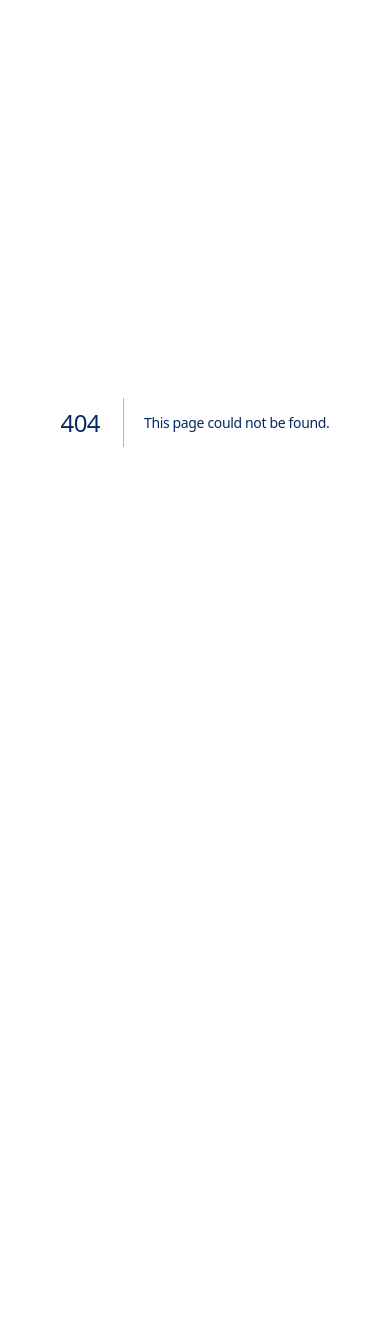
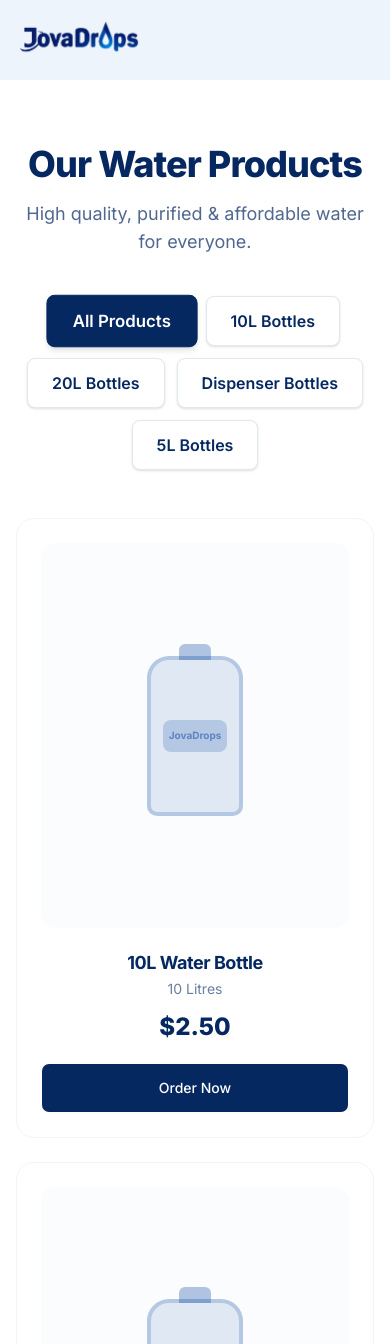
Before and after one commit to kloudke/jovadrops-web-app, a Next.js app: page /products in a window 390 px wide. Before the commit this address had no page. Shown: the top 1344 px of the page. Before the commit the page ends 844 px from the top, so only its background shows below. Built offline with nearby package versions, Linux system fonts and the light colour scheme.

Commit message:
Add buttons' responsiveness.

```diff
--- a/src/app/(public)/how-it-works/page.tsx
+++ b/src/app/(public)/how-it-works/page.tsx
@@ -24,7 +24,7 @@ export default function HowItWorksPage() {
             How We Purify Every Drop
           </h1>
           <p className="text-brand-dark/70 text-lg max-w-2xl mx-auto">
-            Advanced purification process to ensure 100% safe and great tasting water.
+            Our advanced multi-stage purification process ensures 100% safe, healthy, and great tasting water.
           </p>
         </div>
       </section>
--- a/src/app/(public)/page.tsx
+++ b/src/app/(public)/page.tsx
@@ -33,11 +33,11 @@ export default function HomePage() {
                 Clean, safe and affordable water refill solutions for a healthier you and a better tomorrow.
               </p>
               <div className="flex flex-col sm:flex-row gap-4">
-                <Button size="lg" className="bg-brand-dark hover:bg-brand-dark/90 text-white rounded-md px-8 py-6 text-base font-semibold">
+                <Button size="lg" className="bg-brand-dark hover:bg-brand-primary text-white rounded-md px-8 py-6 text-base font-semibold cursor-pointer">
                   <ShoppingCart className="mr-2 h-5 w-5" />
                   Order Now
                 </Button>
-                <Button size="lg" variant="outline" className="border-brand-primary text-brand-primary hover:bg-brand-light rounded-md px-8 py-6 text-base font-semibold">
+                <Button size="lg" variant="outline" className="border-brand-primary text-brand-primary hover:bg-brand-light rounded-md px-8 py-6 text-base font-semibold cursor-pointer">
                   <MapPin className="mr-2 h-5 w-5" />
                   Find Station
                 </Button>
@@ -130,14 +130,14 @@ export default function HomePage() {
                   Download our app for a faster, seamless ordering experience.
                 </p>
                 <div className="flex flex-col sm:flex-row gap-4 justify-center lg:justify-start">
-                  <Button size="lg" className="bg-black hover:bg-black/80 text-white rounded-xl px-6 py-6 border border-white/20 flex items-center gap-3 h-auto shadow-lg text-left">
+                  <Button size="lg" className="bg-black hover:bg-brand-primary text-white rounded-xl px-6 py-6 border border-white/20 flex items-center gap-3 h-auto shadow-lg text-left cursor-pointer">
                     <Image src="/google-play.svg" alt="Google Play" width={24} height={24} className="w-6 h-6" />
                     <div className="flex flex-col items-start leading-none">
                       <span className="text-[10px] text-white/70 uppercase">Get it on</span>
                       <span className="text-base font-bold">Google Play</span>
                     </div>
                   </Button>
-                  <Button size="lg" className="bg-black hover:bg-black/80 text-white rounded-xl px-6 py-6 border border-white/20 flex items-center gap-3 h-auto shadow-lg text-left">
+                  <Button size="lg" className="bg-black hover:bg-brand-primary text-white rounded-xl px-6 py-6 border border-white/20 flex items-center gap-3 h-auto shadow-lg text-left cursor-pointer">
                     <Image src="/apple.svg" alt="App Store" width={24} height={24} className="w-6 h-6" />
                     <div className="flex flex-col items-start leading-none">
                       <span className="text-[10px] text-white/70 uppercase">Download on the</span>
--- /dev/null
+++ b/src/app/(public)/products/page.tsx
@@ -0,0 +1,125 @@
+"use client"
+
+import { useState } from "react"
+import Image from "next/image"
+import { Button } from "@/components/ui/button"
+
+// Temporary mock data until we connect to the Prisma database
+const products = [
+  { id: 1, name: "10L Water Bottle", volume: "10 Litres", price: "$2.50", category: "10L Bottles" },
+  { id: 2, name: "20L Water Bottle", volume: "20 Litres", price: "$3.50", category: "20L Bottles" },
+  { id: 3, name: "Dispenser Bottle", volume: "18.9 Litres", price: "$4.00", category: "Dispenser Bottles" },
+  { id: 4, name: "5L Water Bottle", volume: "5 Litres", price: "$1.50", category: "5L Bottles" },
+  { id: 5, name: "10L (Pack of 2)", volume: "10 Litres x 2", price: "$4.50", category: "10L Bottles" },
+  { id: 6, name: "20L (Pack of 2)", volume: "20 Litres x 2", price: "$6.50", category: "20L Bottles" },
+  { id: 7, name: "Dispenser Bottle", volume: "18.9 Litres", price: "$4.00", category: "Dispenser Bottles" },
+  { id: 8, name: "Alkaline Water 10L", volume: "10 Litres", price: "$3.00", category: "10L Bottles" },
+]
+
+const categories = [
+  "All Products",
+  "10L Bottles",
+  "20L Bottles",
+  "Dispenser Bottles",
+  "5L Bottles"
+]
+
+export default function ProductsPage() {
+  const [activeCategory, setActiveCategory] = useState("All Products")
+
+  const filteredProducts = activeCategory === "All Products"
+    ? products
+    : products.filter(product => product.category === activeCategory)
+
+  return (
+    <div className="flex flex-col items-center w-full bg-white pb-24">
+
+      {/* Header Section */}
+      <section className="w-full pt-16 pb-10 text-center">
+        <div className="container mx-auto px-4">
+          <h1 className="text-4xl md:text-5xl font-extrabold text-brand-dark mb-4">
+            Our Water Products
+          </h1>
+          <p className="text-brand-dark/70 text-lg max-w-2xl mx-auto">
+            High quality, purified & affordable water for everyone.
+          </p>
+        </div>
+      </section>
+
+      {/* Filter Pills */}
+      <section className="w-full mb-12">
+        <div className="container mx-auto px-4 lg:px-8">
+          <div className="flex flex-wrap items-center justify-center gap-3 md:gap-4">
+            {categories.map((category) => (
+              <button
+                key={category}
+                type="button"
+                className={`cursor-pointer rounded-md px-6 py-3 font-semibold transition-all duration-200 border ${
+                  activeCategory === category
+                    ? "bg-brand-dark border-brand-dark text-white shadow-md transform scale-105"
+                    : "bg-white border-slate-200 text-brand-dark hover:bg-blue-50 hover:text-brand-primary hover:border-brand-primary shadow-sm"
+                }`}
+                onClick={() => setActiveCategory(category)}
+              >
+                {category}
+              </button>
+            ))}
+          </div>
+        </div>
+      </section>
+
+      {/* Product Grid */}
+      <section className="w-full">
+        <div className="container mx-auto px-4 lg:px-8">
+          <div className="grid grid-cols-1 sm:grid-cols-2 md:grid-cols-3 lg:grid-cols-4 gap-6 lg:gap-8 transition-all duration-500">
+            {filteredProducts.length > 0 ? (
+              filteredProducts.map((product) => (
+                <ProductCard key={product.id} product={product} />
+              ))
+            ) : (
+              <div className="col-span-full py-12 text-center text-slate-500">
+                No products found in this category.
+              </div>
+            )}
+          </div>
+        </div>
+      </section>
+
+    </div>
+  )
+}
+
+function ProductCard({ product }: { product: any }) {
+  return (
+    <div className="flex flex-col items-center p-6 bg-white rounded-2xl border border-slate-100 hover:shadow-xl hover:border-brand-primary/20 transition-all duration-300 group">
+
+      {/* Product Image Placeholder */}
+      <div className="w-full aspect-[4/5] bg-brand-light/30 rounded-xl mb-6 relative flex items-center justify-center p-4">
+        {/* Placeholder: Replace with actual product images later */}
+        <div className="w-24 h-40 bg-brand-primary/10 rounded-t-3xl rounded-b-lg border-4 border-brand-primary/20 relative flex flex-col items-center justify-start pt-4 group-hover:scale-105 transition-transform duration-500">
+           <div className="w-16 h-8 bg-brand-primary/20 rounded-md absolute top-1/2 -translate-y-1/2 flex items-center justify-center">
+             <span className="text-[10px] font-bold text-brand-primary/50">JovaDrops</span>
+           </div>
+           <div className="w-8 h-4 bg-brand-primary/30 rounded-t-sm absolute -top-4"></div>
+        </div>
+      </div>
+
+      {/* Product Details */}
+      <div className="text-center w-full">
+        <h3 className="font-bold text-brand-dark text-lg leading-tight mb-1">
+          {product.name}
+        </h3>
+        <p className="text-sm text-brand-dark/60 mb-3">
+          {product.volume}
+        </p>
+        <p className="text-2xl font-extrabold text-brand-dark mb-5">
+          {product.price}
+        </p>
+        <Button className="w-full bg-brand-dark hover:bg-brand-primary text-white transition-colors rounded-md py-6 cursor-pointer">
+          Order Now
+        </Button>
+      </div>
+
+    </div>
+  )
+}
```
